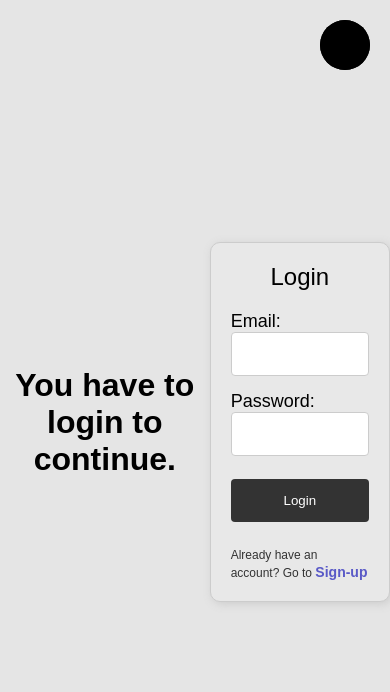
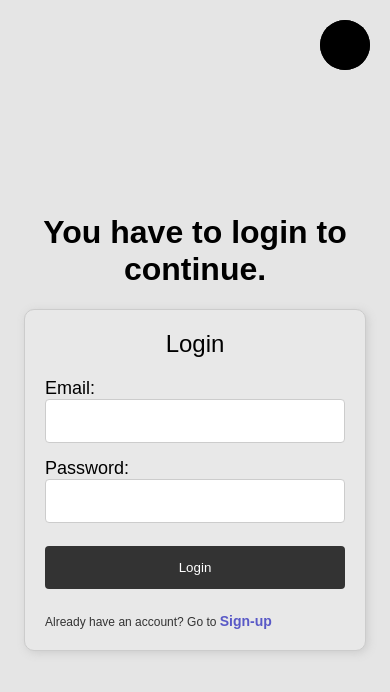
Before and after one commit to Megatey/crud-job-client-side, a React (Create React App) app: page /login in a window 390 px wide. Shown: the top 692 px of the page. Built offline with nearby package versions, Linux system fonts and the light colour scheme.

Commit message:
change in login page

```diff
--- a/src/App.scss
+++ b/src/App.scss
@@ -448,11 +448,26 @@ input[type="submit"]:hover {
   transform: scale(0.8);
  }
 
+ .login-page {
+  display: flex;
+  flex-direction: row;
+  justify-content: center;
+  align-items: center;
+  background-color: #e5e5e5;
+  width: 100%;
+  height: 100vh;
+ }
+
+
 
  @media screen
  and (max-width: 768px) {
   .list-container {
     grid-template-columns: 1fr;
+  }
+
+  .login-page {
+    flex-direction: column;
   }
 }
 
--- a/src/components/Login.jsx
+++ b/src/components/Login.jsx
@@ -56,7 +56,7 @@ const LoginPage = () => {
   };
 
   return (
-    <div style={{ display: "flex", justifyContent: "center", alignItems: "center", backgroundColor: "#e5e5e5", width: "100%", height: "100vh" }}>
+    <div className="login-page">
       <h1 style={{ textAlign: "center" }}>You have to login to continue.</h1>
       <div class="login-card">
         <div class="card-header">
```
